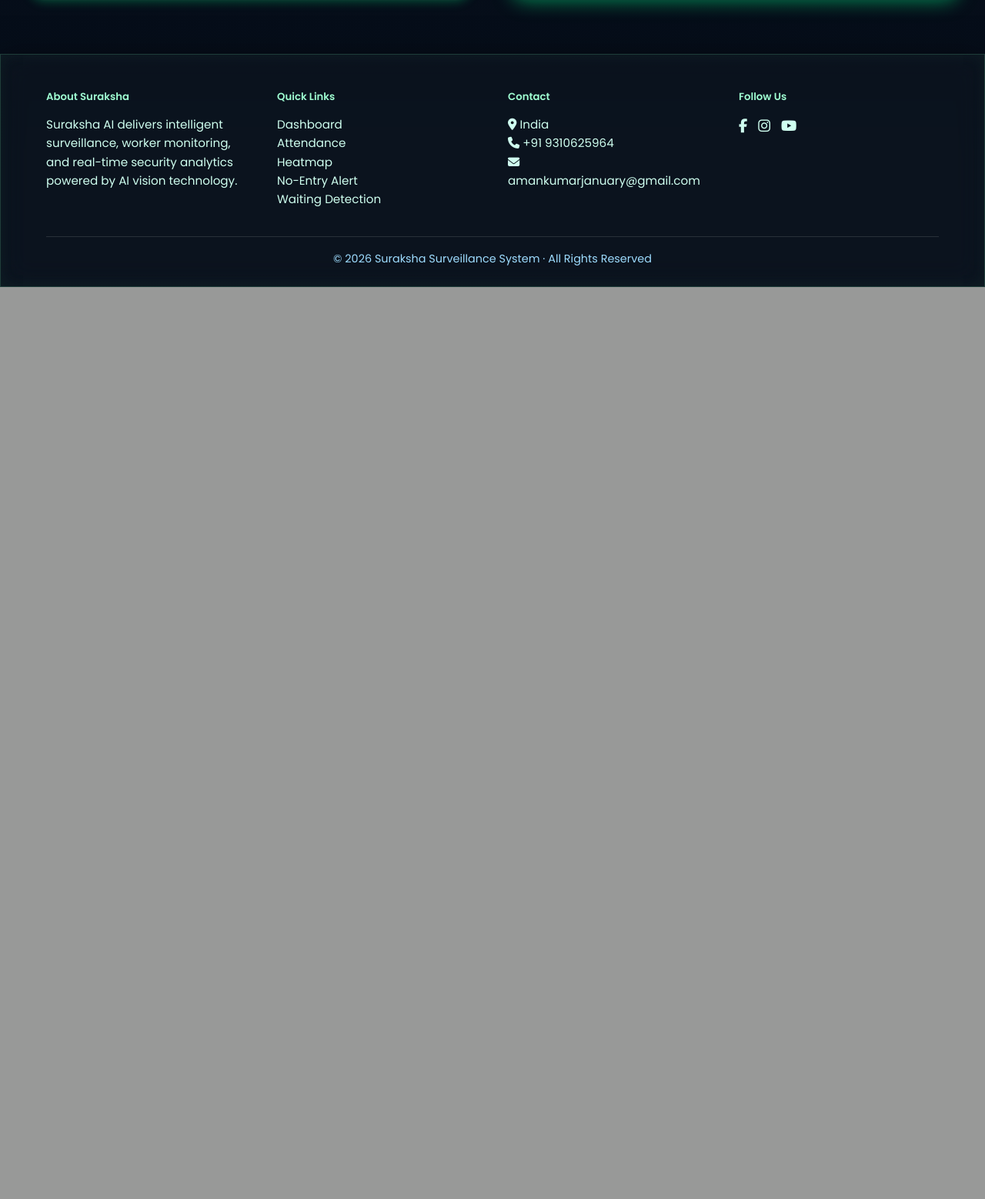
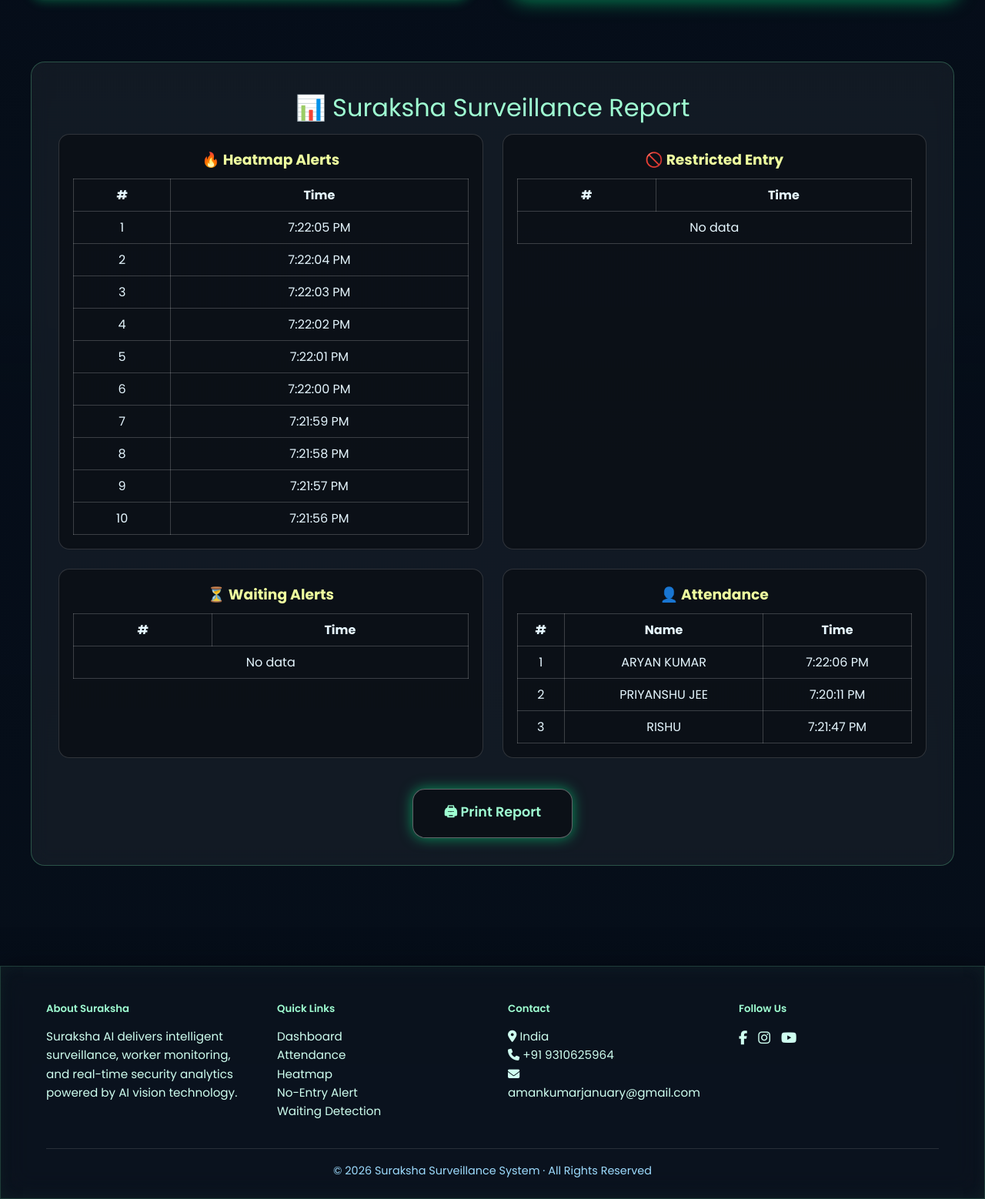
Before and after one commit to Aaryan-kumar-24/Aryavarta-suraksha, a Django app: page / in a window 1280 px wide. Shown: the part 1089-2647 px from the top of the page at 77% size. Before the commit the page ends 1462 px from the top, so only its background shows below. Run offline with Django 5.2, Linux system fonts and the light colour scheme.

Commit message:
added all frontend completely

```diff
--- a/service/Attendance.csv
+++ b/service/Attendance.csv
@@ -1,2 +1,3 @@
-ARYAN KUMAR,01:42:48
-PRIYANSHU JEE,01:12:51
+ARYAN KUMAR,19:22:06
+PRIYANSHU JEE,19:20:11
+RISHU,19:21:47
--- a/service/alert.py
+++ b/service/alert.py
@@ -48,6 +48,7 @@ def generate_frames():
 
     while True:
         ret, img = cap.read()
+        img = cv2.flip(img, 1)
         if not ret:
             continue
 
--- a/service/att.py
+++ b/service/att.py
@@ -83,6 +83,7 @@ def generate_frames():
 
     while True:
         ret, img = cap.read()
+        img = cv2.flip(img, 1)
         if not ret:
             break
 
--- a/service/box.py
+++ b/service/box.py
@@ -55,6 +55,7 @@ def run():
 
     while True:
         success, img = cap.read()
+        img = cv2.flip(img, 1)
         if not success:
             continue
 
--- a/service/boxalert.py
+++ b/service/boxalert.py
@@ -55,6 +55,7 @@ def run():
 
     while True:
         success, img = cap.read()
+        img = cv2.flip(img, 1)
         if not success:
             continue
 
--- a/service/heat.py
+++ b/service/heat.py
@@ -69,9 +69,10 @@ def generate_frames():
 
     while True:
         ret, frame = cap.read()
+
         if not ret:
             break
-
+        frame = cv2.flip(frame, 1)
         gray = cv2.cvtColor(frame, cv2.COLOR_BGR2GRAY)
 
         # FPS
--- a/service/heat_alerts.txt
+++ b/service/heat_alerts.txt
@@ -1,10 +1,10 @@
-01:42:31
-01:42:32
-01:42:33
-01:42:34
-01:42:35
-01:42:44
-01:42:45
-01:42:46
-01:42:47
-01:42:48
+19:21:56
+19:21:57
+19:21:58
+19:21:59
+19:22:00
+19:22:01
+19:22:02
+19:22:03
+19:22:04
+19:22:05
--- a/service/wait.py
+++ b/service/wait.py
@@ -55,6 +55,7 @@ def generate_frames():
             continue
 
         ret, img = cap.read()
+        img = cv2.flip(img, 1)
         if not ret:
             continue
 
--- a/suraksha/urls.py
+++ b/suraksha/urls.py
@@ -34,5 +34,7 @@ urlpatterns = [
     path("wait/get-config/", views.wait_get_config),
     path("wait/set-mode/", views.wait_set_mode),
     path("wait/reset/", views.wait_reset),
+    path("report/data/", views.report_data),
+
 
 ]
--- a/suraksha/views.py
+++ b/suraksha/views.py
@@ -14,8 +14,25 @@ def stream(gen):
 
 
 # ================= HOME =================
+# ================= HOME =================
 def home(request):
-    return render(request, "home.html")
+    context = {
+        "heat_alerts": list(reversed(heat.alerts[-10:])),
+        "noentry_alerts": list(reversed(alert.alerts[-10:])),
+        "wait_alerts": list(reversed(wait.alerts[-10:])),
+        "attendance": att.get_attendance()
+    }
+    return render(request, "home.html", context)
+
+# ================= REPORT API =================
+def report_data(request):
+    return JsonResponse({
+        "heat": list(reversed(heat.alerts[-10:])),
+        "noentry": list(reversed(alert.alerts[-10:])),
+        "wait": list(reversed(wait.alerts[-10:])),
+        "attendance": att.get_attendance()
+    })
+
 
 
 # ================= HEATMAP =================
--- a/templates/header.html
+++ b/templates/header.html
@@ -142,6 +142,31 @@ body{
   margin:auto;
   padding:30px 20px 60px;
 }
+
+/* ===== LOGO + TITLE WRAPPER ===== */
+.logo-wrap{
+  display:flex;
+  align-items:center;
+  gap:10px;
+}
+
+/* Logo image */
+.logo-img{
+  height:38px;
+  width:38px;
+  border-radius:50%;
+  object-fit:cover;
+}
+
+/* Suraksha text */
+.logo-text{
+  font-size:1.35rem;
+  font-weight:700;
+  letter-spacing:1px;
+  color:#ffffff;
+  opacity:0.92;
+}
+
 </style>
 </head>
 
@@ -150,8 +175,13 @@ body{
 <!-- ===== GLASS HEADER ===== -->
 <div class="glass-header">
   <div class="navbar-inner">
+{% load static %}
 
-    <div class="logo">🛡 Suraksha</div>
+<div class="logo-wrap">
+  <img src="{% static 'logo.jpg' %}" class="logo-img" alt="Logo">
+  <div class="logo-text">Aryavarta Suraksha</div>
+</div>
+
 
     <div class="nav-links">
 
--- a/templates/home.html
+++ b/templates/home.html
@@ -121,14 +121,45 @@
 @media (max-width:600px){
   .monitor-box{ height:280px; }
 }
+/* ===== TITLE WITH LOGO ===== */
+.home-title-wrap{
+  display:flex;
+  align-items:center;
+  justify-content:center;
+  gap:12px;
+  margin:30px 0 40px 0;
+  animation:homePulse 3s ease-in-out infinite;
+}
+
+/* Logo beside title */
+.home-logo{
+  height:42px;
+  width:42px;
+  border-radius:50%;
+  object-fit:cover;
+}
+
+/* Text style */
+.home-title-text{
+  font-size:2.3rem;
+  font-weight:700;
+  color:#efff9f;
+  letter-spacing:1px;
+}
+
 
 </style>
 
 
 <!-- ===== TITLE OUTSIDE GRID ===== -->
-<h1 class="home-title">
-🛡️ Suraksha • Intelligent Smart Surveillance Hub
-</h1>
+{% load static %}
+
+<div class="home-title-wrap">
+  <img src="{% static 'logo.jpg' %}" class="home-logo" alt="logo">
+  <div class="home-title-text">
+    Aryavarta Suraksha • Intelligent Smart Surveillance Hub
+  </div>
+</div>
 
 
 <!-- ===== GRID START ===== -->
@@ -167,5 +198,199 @@
   </a>
 
 </div>
+<!-- ================= REPORT DASHBOARD ================= -->
+
+<style>
+.report-card{
+  max-width:1200px;
+  margin:70px auto;
+  padding:35px;
+  border-radius:18px;
+  background:rgba(255,255,255,0.05);
+  border:1px solid rgba(120,255,180,0.25);
+  backdrop-filter:blur(12px);
+}
+
+.report-title{
+  text-align:center;
+  font-size:2rem;
+  color:#9fffd2;
+  margin-bottom:10px;
+}
+
+.report-grid{
+  display:grid;
+  grid-template-columns:repeat(2,1fr);
+  gap:25px;
+}
+
+.report-box{
+  background:rgba(0,0,0,0.35);
+  border-radius:14px;
+  padding:18px;
+  border:1px solid rgba(255,255,255,0.15);
+}
+
+.report-box h3{
+  text-align:center;
+  margin-bottom:10px;
+  color:#efff9f;
+}
+
+.report-box table{
+  width:100%;
+  border-collapse:collapse;
+}
+
+.report-box th,
+.report-box td{
+  border:1px solid rgba(255,255,255,0.2);
+  padding:8px;
+  text-align:center;
+}
+
+/* PRINT BUTTON */
+.print-wrap{ text-align:center; margin-top:40px; }
+
+.print-btn{
+  padding:16px 40px;
+  border-radius:16px;
+  border:1px solid rgba(255,255,255,0.35);
+  background:rgba(0,0,0,0.35);
+  color:#9fffd2;
+  font-size:1.1rem;
+  font-weight:600;
+  cursor:pointer;
+  transition:.3s;
+  animation:breatheGreen 3s ease-in-out infinite;
+}
+
+@keyframes breatheGreen{
+  0%{ box-shadow:0 0 12px rgba(0,255,140,.35); }
+  50%{ box-shadow:0 0 28px rgba(0,255,140,.9); }
+  100%{ box-shadow:0 0 12px rgba(0,255,140,.35); }
+}
+
+.print-btn:hover{
+  transform:scale(1.08);
+}
+
+/* ===== CLEAN PRINT VIEW ===== */
+@media print{
+  body *{ visibility:hidden; }
+
+  #reportCard, #reportCard *{
+    visibility:visible;
+  }
+
+  #reportCard{
+    position:absolute;
+    left:0;
+    top:0;
+    width:100%;
+    background:white;
+    color:black;
+    padding:40px;
+    font-family:Arial;
+  }
+
+  .report-grid{ display:block; }
+
+  .report-box{
+    background:white !important;
+    border:1px solid #ccc !important;
+    margin-bottom:20px;
+  }
+
+  table{ width:100%; border-collapse:collapse; }
+  th, td{ border:1px solid #999 !important; color:black; }
+
+  .print-wrap{ display:none; }
+}
+</style>
+
+
+<div class="report-card" id="reportCard">
+
+  <div class="report-title">📊 Suraksha Surveillance Report</div>
+
+  <div class="report-grid">
+
+    <div class="report-box">
+      <h3>🔥 Heatmap Alerts</h3>
+      <table id="heatTable"></table>
+    </div>
+
+    <div class="report-box">
+      <h3>🚫 Restricted Entry</h3>
+      <table id="noentryTable"></table>
+    </div>
+
+    <div class="report-box">
+      <h3>⏳ Waiting Alerts</h3>
+      <table id="waitTable"></table>
+    </div>
+
+    <div class="report-box">
+      <h3>👤 Attendance</h3>
+      <table id="attTable"></table>
+    </div>
+
+  </div>
+
+  <div class="print-wrap">
+    <button id="printBtn" class="print-btn">🖨 Print Report</button>
+  </div>
+
+</div>
+
+
+<script>
+function to12Hour(t){
+  let d = new Date("1970-01-01T"+t);
+  return isNaN(d) ? t : d.toLocaleTimeString([], {
+    hour:"numeric", minute:"2-digit", second:"2-digit", hour12:true
+  });
+}
+
+function fillTable(id,data,type){
+  let html = `<tr>${type==="att"
+      ? "<th>#</th><th>Name</th><th>Time</th>"
+      : "<th>#</th><th>Time</th>"}</tr>`;
+
+  if(!data || data.length===0){
+    html += `<tr><td colspan="${type==="att"?3:2}">No data</td></tr>`;
+  }else{
+    data.forEach((item,i)=>{
+      if(type==="att"){
+        html += `<tr><td>${i+1}</td><td>${item.name}</td><td>${to12Hour(item.time)}</td></tr>`;
+      }else{
+        html += `<tr><td>${i+1}</td><td>${to12Hour(item)}</td></tr>`;
+      }
+    });
+  }
+
+  document.getElementById(id).innerHTML = html;
+}
+
+async function loadReport(){
+  const r = await fetch("/report/data/");
+  const data = await r.json();
+
+  fillTable("heatTable", data.heat);
+  fillTable("noentryTable", data.noentry);
+  fillTable("waitTable", data.wait);
+  fillTable("attTable", data.attendance, "att");
+}
+
+/* ===== DIRECT PRINT PREVIEW (NO NEW TAB) ===== */
+document.getElementById("printBtn").onclick = async () => {
+  await loadReport();   // ensure data present
+  setTimeout(() => window.print(), 200);  // allow DOM render
+};
+
+/* initial load */
+loadReport();
+</script>
 
 {% include "footer.html" %}
```
Also changed, not shown: service/apps.py (added, +12 -0 lines), service/mailer.py (added, +55 -0 lines), suraksha/settings.py (+20 -0 lines), service/ImagesAttendance/Rishu.jpg (added), static/logo.jpg (added), 1 other file.
